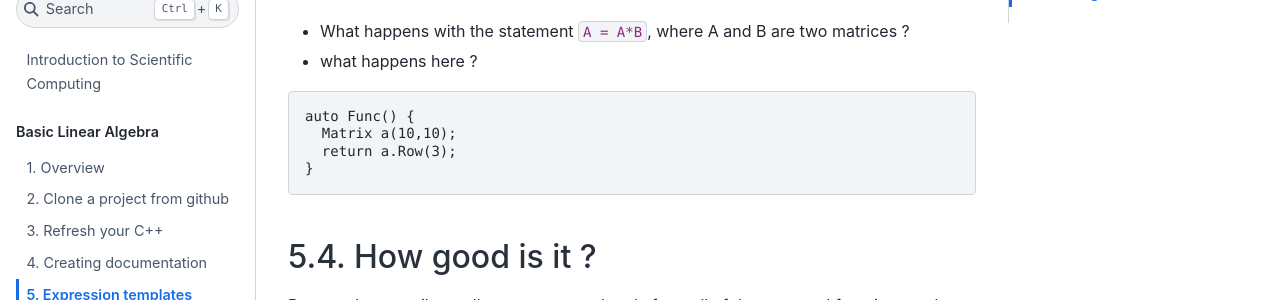
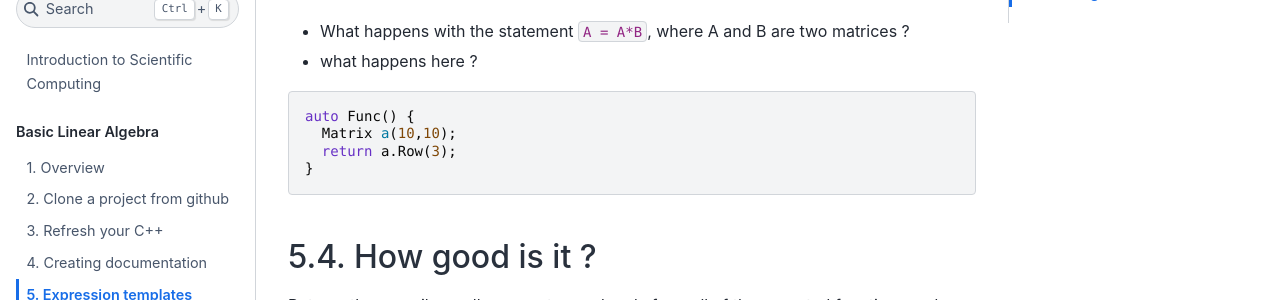
Before and after one commit to JSchoeberl/IntroSC, a Jupyter Book: the page built from basiclinalg/bla-expressions.md, in a window 1280 px wide and 900 px high, scrolled down 4187 px. Shown: the part 152-452 px from the top of the window. Built offline with Jupyter Book 1.0.4 settings and Sphinx 7.4.7 and the Sphinx Book theme 1.1.4, drawn with Linux system fonts in a browser that asks for light colours; pages that are not in the unit, such as notebooks, are missing from menus.

````diff
--- a/_toc.yml
+++ b/_toc.yml
@@ -13,7 +13,7 @@ parts:
     - file: basiclinalg/bla-docu.md
     - file: basiclinalg/bla-expressions.md
     - file: basiclinalg/bla-python2.ipynb
-    - file: basiclinalg/bla-libs.md
+    - file: basiclinalg/bla-lapack.ipynb
     - file: basiclinalg/bla-performance.md
 
   - caption: ODEs
--- a/basiclinalg/bla-expressions.md
+++ b/basiclinalg/bla-expressions.md
@@ -1,4 +1,4 @@
-## Expression templates
+# Expression templates
 
 Think of a code like
 
@@ -182,7 +182,7 @@ class VectorView {
   * What happens with the statement `A = A*B`, where A and B are two matrices ?
 
   * what happens here ?
-  ```code
+  ```cpp
   auto Func() {
     Matrix a(10,10);
     return a.Row(3);
````
Also changed, not shown: 2 other files.
